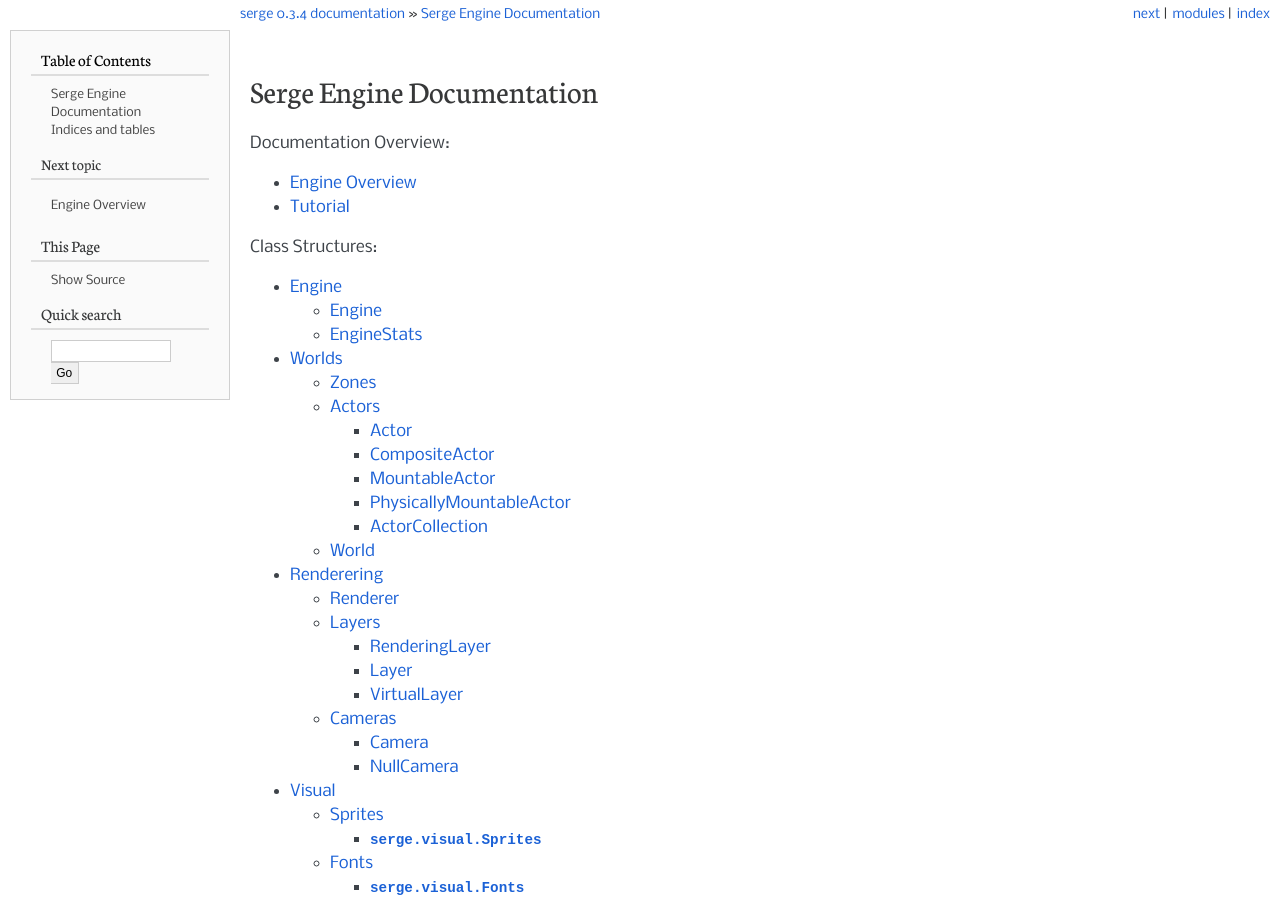
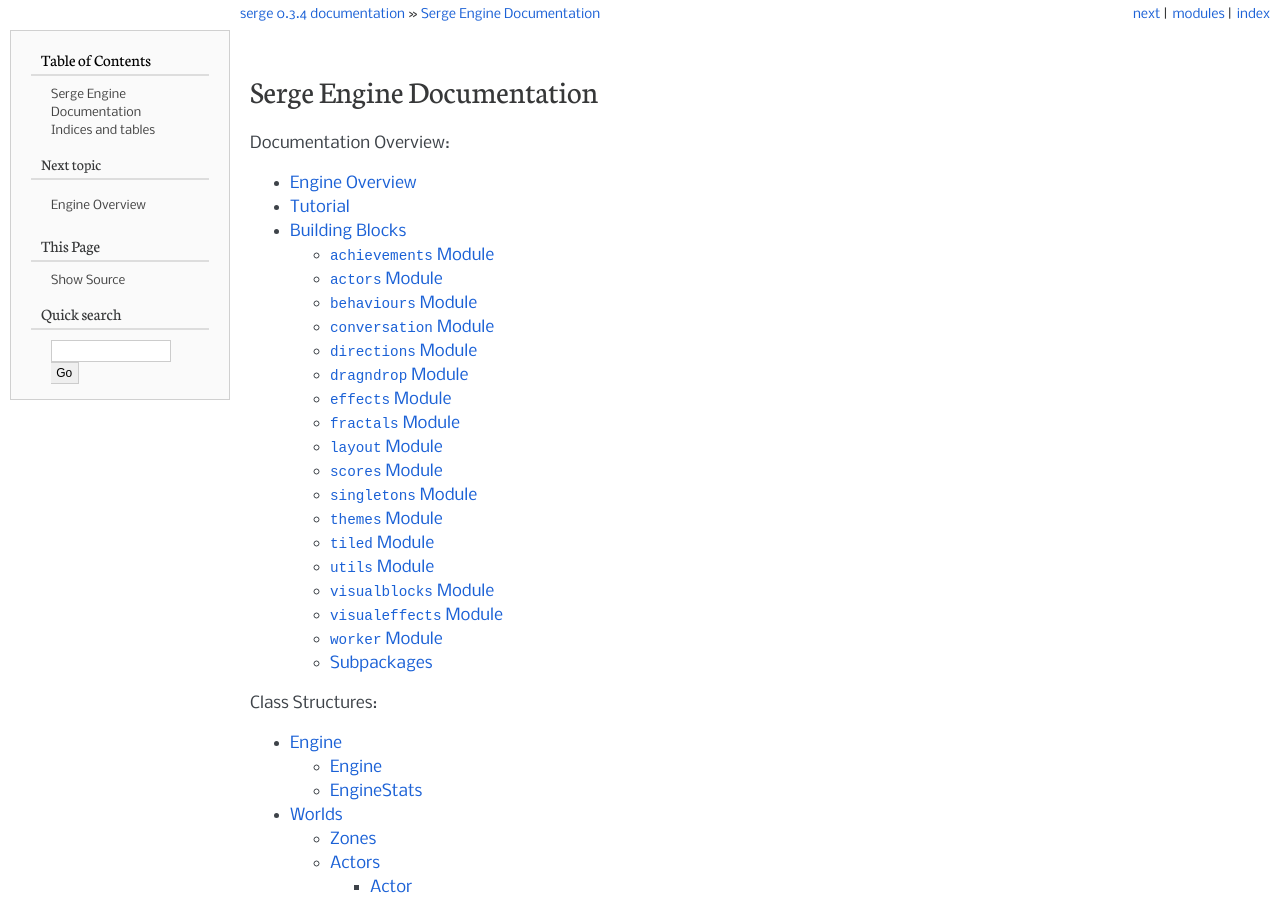
Before and after one commit to smmosquera/serge, a Sphinx documentation site: the page built from doc/index.rst, in a window 1280 px wide and 900 px high. Built offline with Sphinx 7.4.7, drawn with Linux system fonts in a browser that asks for light colours; pages that are not in the unit, such as notebooks, are missing from menus.

Commit message:
Added initial version of blocks documentation

```diff
--- /dev/null
+++ b/doc/blocks.rst
@@ -0,0 +1,145 @@
+Building Blocks
+===============
+
+:mod:`achievements` Module
+--------------------------
+
+.. automodule:: serge.blocks.achievements
+    :members:
+    :undoc-members:
+    :show-inheritance:
+
+:mod:`actors` Module
+--------------------
+
+.. automodule:: serge.blocks.actors
+    :members:
+    :undoc-members:
+    :show-inheritance:
+
+:mod:`behaviours` Module
+------------------------
+
+.. automodule:: serge.blocks.behaviours
+    :members:
+    :undoc-members:
+    :show-inheritance:
+
+:mod:`conversation` Module
+--------------------------
+
+.. automodule:: serge.blocks.conversation
+    :members:
+    :undoc-members:
+    :show-inheritance:
+
+:mod:`directions` Module
+------------------------
+
+.. automodule:: serge.blocks.directions
+    :members:
+    :undoc-members:
+    :show-inheritance:
+
+:mod:`dragndrop` Module
+-----------------------
+
+.. automodule:: serge.blocks.dragndrop
+    :members:
+    :undoc-members:
+    :show-inheritance:
+
+:mod:`effects` Module
+---------------------
+
+.. automodule:: serge.blocks.effects
+    :members:
+    :undoc-members:
+    :show-inheritance:
+
+:mod:`fractals` Module
+----------------------
+
+.. automodule:: serge.blocks.fractals
+    :members:
+    :undoc-members:
+    :show-inheritance:
+
+:mod:`layout` Module
+--------------------
+
+.. automodule:: serge.blocks.layout
+    :members:
+    :undoc-members:
+    :show-inheritance:
+
+:mod:`scores` Module
+--------------------
+
+.. automodule:: serge.blocks.scores
+    :members:
+    :undoc-members:
+    :show-inheritance:
+
+:mod:`singletons` Module
+------------------------
+
+.. automodule:: serge.blocks.singletons
+    :members:
+    :undoc-members:
+    :show-inheritance:
+
+:mod:`themes` Module
+--------------------
+
+.. automodule:: serge.blocks.themes
+    :members:
+    :undoc-members:
+    :show-inheritance:
+
+:mod:`tiled` Module
+-------------------
+
+.. automodule:: serge.blocks.tiled
+    :members:
+    :undoc-members:
+    :show-inheritance:
+
+:mod:`utils` Module
+-------------------
+
+.. automodule:: serge.blocks.utils
+    :members:
+    :undoc-members:
+    :show-inheritance:
+
+:mod:`visualblocks` Module
+--------------------------
+
+.. automodule:: serge.blocks.visualblocks
+    :members:
+    :undoc-members:
+    :show-inheritance:
+
+:mod:`visualeffects` Module
+---------------------------
+
+.. automodule:: serge.blocks.visualeffects
+    :members:
+    :undoc-members:
+    :show-inheritance:
+
+:mod:`worker` Module
+--------------------
+
+.. automodule:: serge.blocks.worker
+    :members:
+    :undoc-members:
+    :show-inheritance:
+
+Subpackages
+-----------
+
+.. toctree::
+
+    serge.blocks.fysom
--- a/doc/index.rst
+++ b/doc/index.rst
@@ -7,6 +7,7 @@ Documentation Overview:
 
     engineoverview
     tutorial
+    blocks
 
 Class Structures:
 
--- a/visual.py
+++ b/visual.py
@@ -378,7 +378,7 @@ class Sprite(Drawing):
     ### Cells ###
 
     def setCells(self):
-        """Set the cells of the animation"""
+        """Create the cells for the animation of this sprite"""
         self.cells = []
         #
         # Have we cached this set of cells
@@ -431,7 +431,8 @@ class Sprite(Drawing):
         if 0 <= number < len(self.cells):
             self.current_cell = number
         else:
-            raise InvalidCell('Cell number %d is out of range for this sprite' % number)
+            raise InvalidCell('Cell number %d is out of range (%d) for this sprite (%s)' % (
+                    number, self.getNumberOfCells(), self.name))
 
     def getCell(self):
         """Return the current cell number"""
```
